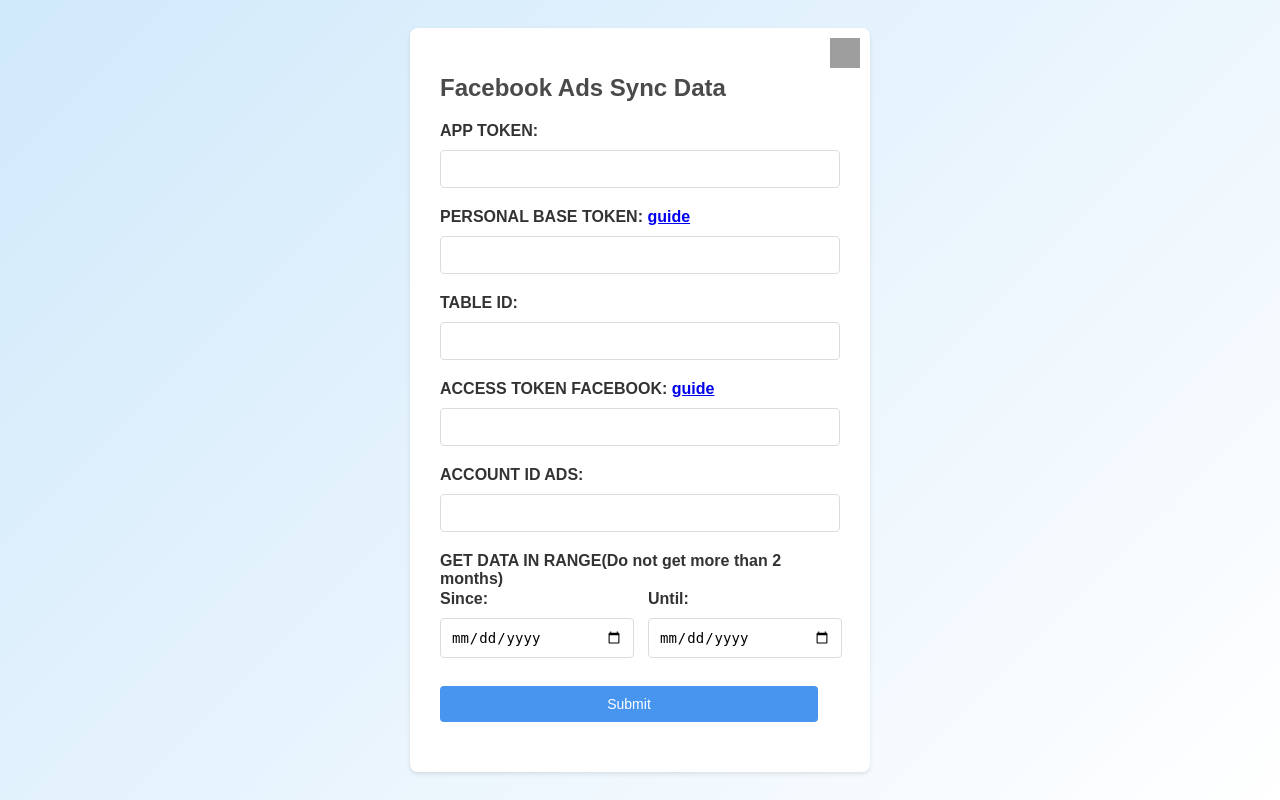
After one commit to hieu2211/connector-fbads-v2, a Flask app: template templates/index.html in a window 1280 px wide. The commit adds this page. Run offline with Flask 3, Linux system fonts and the light colour scheme; the template is opened without the code that fills it, so the values that code supplies are empty; grey boxes are pictures that could not be loaded.

Commit message:
Update interface and update start time, end time

```diff
--- a/main.py
+++ b/main.py
@@ -1,5 +1,6 @@
-from flask import Flask, request, render_template
+from flask import Flask, request, render_template, jsonify
 from playground.synsc_facebook_ads import mainfnc
+import pandas as pd
 
 app = Flask(__name__)
 
@@ -7,26 +8,45 @@
 @app.route('/', methods=['GET', 'POST'])
 def index():
     if request.method == 'POST':
-        # Get form data
-        APP_TOKEN = request.form['APP_TOKEN']
-        PERSONAL_BASE_TOKEN = request.form['PERSONAL_BASE_TOKEN']
-        TABLE_ID = request.form['TABLE_ID']
-        access_token = request.form['access_token']
-        list_account = request.form['list_account'].split(',')
+        try:
+            # Get form data
+            APP_TOKEN = request.form['APP_TOKEN']
+            PERSONAL_BASE_TOKEN = request.form['PERSONAL_BASE_TOKEN']
+            TABLE_ID = request.form['TABLE_ID']
+            access_token = request.form['access_token']
+            list_account = request.form['list_account'].split(',')
 
-        # Save these values in the synsc_facebook_ads module
-        from playground import synsc_facebook_ads
-        synsc_facebook_ads.APP_TOKEN = APP_TOKEN
-        synsc_facebook_ads.PERSONAL_BASE_TOKEN = PERSONAL_BASE_TOKEN
-        synsc_facebook_ads.TABLE_ID = TABLE_ID
-        synsc_facebook_ads.access_token = access_token
-        synsc_facebook_ads.list_account = list_account
+            since = request.form['since']
+            until = request.form['until']
+            # Format dates to 'yyyy-mm-dd'
+            since = pd.to_datetime(since).strftime('%Y-%m-%d')
+            until = pd.to_datetime(until).strftime('%Y-%m-%d')
 
-        # Call the main function
-        result = mainfnc()
-        return result if result else "Main function executed successfully."
+            # Save these values in the synsc_facebook_ads module
+            from playground import synsc_facebook_ads
+            synsc_facebook_ads.APP_TOKEN = APP_TOKEN
+            synsc_facebook_ads.PERSONAL_BASE_TOKEN = PERSONAL_BASE_TOKEN
+            synsc_facebook_ads.TABLE_ID = TABLE_ID
+            synsc_facebook_ads.access_token = access_token
+            synsc_facebook_ads.list_account = list_account
+            synsc_facebook_ads.last_2day = since
+            synsc_facebook_ads.yesterday = until
+            # Call the main function
+            result = mainfnc()
+            if result is not None:
+                return jsonify(status='success', message=result)
+            else:
+                return jsonify(
+                    status='error',
+                    message=
+                    "Please double check the information you have configured.")
+        except Exception as e:
+            # Log và trả về thông báo lỗi
+            error_message = str(e)
+            return jsonify(status='error',
+                           message=f"An error occurred: {error_message}")
 
-    return render_template('form.html')
+    return render_template('index.html')
 
 
 if __name__ == '__main__':
--- a/playground/synsc_facebook_ads.py
+++ b/playground/synsc_facebook_ads.py
@@ -13,21 +13,23 @@
 # Load environment variables
 load_dotenv(find_dotenv())
 
-# APP_TOKEN = os.environ['APP_TOKEN']
-# PERSONAL_BASE_TOKEN = os.environ['PERSONAL_BASE_TOKEN']
-# TABLE_ID = os.environ['TABLE_ID']
+APP_TOKEN = ""
+PERSONAL_BASE_TOKEN = ""
+TABLE_ID = ""
 
 # Define necessary variables
-yesterday = (datetime.today() - timedelta(1)).strftime('%Y-%m-%d')
-last_2day = (datetime.today() - timedelta(2)).strftime('%Y-%m-%d')
+yesterday = ""
+last_2day = ""
 today = datetime.today().strftime('%Y-%m-%d')
 api_url = 'https://graph.facebook.com/v20.0/'
 access_token = ''  # Thay bằng Access Token của bạn
 list_account = []  # Thay bằng danh sách các tài khoản của bạn
 
 
-# Function to create a report and get the job_id
+# Function to create a report and get the job_idx
 def create_report(account):
+  # print("h" + yesterday)x`x
+  # print(last_2day)
   url = api_url + 'act_' + account + '/insights'
   params = {
       "access_token": access_token,
@@ -98,7 +100,7 @@
   return dft
 
 
-# Main function
+  # Main function
 def mainfnc():
   # Build Lark client
   client: BaseClient = BaseClient.builder() \
@@ -110,6 +112,7 @@
   bitable_fields = get_bitable_fields(client, TABLE_ID)
   if not bitable_fields:
     print("Could not retrieve Bitable fields. Exiting.")
+    print("<script>showErrorMessage();</script>")
     return
 
   for account in list_account:
@@ -119,7 +122,7 @@
     except Exception as e:
       print(f"Failed to create report for account {account}. Error: {e}")
       continue
-
+    print(1)
     # Wait for the report to be ready
     if wait_for_report(job_id):
       try:
@@ -127,7 +130,7 @@
       except Exception as e:
         print(f"Failed to retrieve CSV data for account {account}. Error: {e}")
         continue
-
+      print(2)
       if df is None or df.empty:
         print(f"No data retrieved for account {account}.")
         continue
@@ -153,6 +156,9 @@
     else:
       print(f"Report for account {account} did not complete.")
 
+  # Nếu công việc hoàn thành mà không có lỗi nào
+  print("<script>showSuccessMessage();</script>")
+
 
 # Run main function
 if __name__ == "__main__":
--- a/static/style.css
+++ b/static/style.css
@@ -28,20 +28,23 @@
     display: block;
     color: #333333;
     font-weight: bold;
-    margin-bottom: 8px;
+    margin-bottom: 2px;
 }
 
 input[type="text"],
-input[type="submit"] {
+input[type="submit"],
+input[type="date"]{
     width: calc(100% - 22px); /* Width minus padding and border */
     padding: 10px;
     margin-bottom: 20px;
+    margin-top: 8px;
     border: 1px solid #dcdcdc;
     border-radius: 4px;
     font-size: 14px;
 }
 
-input[type="text"]:focus {
+input[type="text"]:focus,
+input[type="date"]:focus{
     border-color: #4895ef;
     outline: none;
 }
@@ -64,3 +67,24 @@
     top: 10px;
     right: 10px;
 }
+
+/* Style for the date range div to align items in one row */
+.date-range {
+    display: flex;
+    justify-content: space-between;
+}
+.date-range div {
+    width: 48%; /* Make each date input take up about half the available width */
+}
+.date-range label {
+    margin-bottom: 2px; /* Adjust margin for the date labels */
+}
+.date-range input[type="date"] {
+    width: calc(100% - 20px); /* Width minus padding and border */
+}
+
+.error {
+    color: red;
+    font-weight: bold;
+    margin-top: 10px;
+}
--- /dev/null
+++ b/templates/index.html
@@ -0,0 +1,103 @@
+<!doctype html>
+<html lang="en">
+<head>
+    <meta charset="UTF-8">
+    <meta name="viewport" content="width=device-width, initial-scale=1.0">
+    <title>Facebook Ads Sync</title>
+    <link rel="stylesheet" type="text/css" href="{{ url_for('static', filename='style.css') }}">
+    <!-- <script>
+        function showLoadingMessage() {
+            document.getElementById("loadingMessage").style.display = "block";
+            document.getElementById("successMessage").style.display = "none";
+            document.getElementById("errorMessage").style.display = "none";
+        }
+        function showSuccessMessage() {
+            document.getElementById("loadingMessage").style.display = "none";
+            document.getElementById("successMessage").style.display = "block";
+            document.getElementById("errorMessage").style.display = "none";
+        }
+        function showErrorMessage() {
+            document.getElementById("loadingMessage").style.display = "none";
+            document.getElementById("successMessage").style.display = "none";
+            document.getElementById("errorMessage").style.display = "block";
+        }
+    </script> -->
+    <script>
+        function showErrorMessage(message) {
+            const errorDiv = document.getElementById('error-message');
+            errorDiv.innerText = message;
+            errorDiv.style.display = 'block';
+        }
+        async function submitForm(event) {
+            event.preventDefault();  // Ngăn chặn hành vi submit mặc định của form
+            const formData = new FormData(event.target);
+            try {
+                const response = await fetch('/', {
+                    method: 'POST',
+                    body: formData
+                });
+                const result = await response.json();
+                if (result.status === 'error') {
+                    showErrorMessage(result.message);
+                } else if (result.status === 'success') {
+                    window.location.reload();  // Tải lại trang nếu thành công
+                }
+            } catch (error) {
+                showErrorMessage('An unexpected error occurred.');
+            }
+        }
+    </script>
+</head>
+
+<body>
+
+    <form method="post" enctype="multipart/form-data" onsubmit="submitForm(event)">
+        <div class="form-header">
+            <h1>Facebook Ads Sync Data</h1>
+            <img src="https://substackcdn.com/image/fetch/w_96,c_limit,f_auto,q_auto:good,fl_progressive:steep/https%3A%2F%2Fsubstack-post-media.s3.amazonaws.com%2Fpublic%2Fimages%2Fdc15a399-a7af-4af8-8438-86d7579d298b_400x400.png" alt="Logo" class="form-logo">
+        </div>
+
+        <label for="APP_TOKEN">APP TOKEN:</label>
+        <input type="text" id="APP_TOKEN" name="APP_TOKEN" required>
+
+        <label for="PERSONAL_BASE_TOKEN">PERSONAL BASE TOKEN: <span><a href="https://transform.larksuite.com/docx/YhHld2ZknosMHuxjtW9ujzaWsTg?from=from_copylink" target="_blank">guide</a></span></label>
+
+        <input type="text" id="PERSONAL_BASE_TOKEN" name="PERSONAL_BASE_TOKEN" required>
+
+        <label for="TABLE_ID">TABLE ID:</label>
+        <input type="text" id="TABLE_ID" name="TABLE_ID" required>
+
+        <label for="access_token">ACCESS TOKEN FACEBOOK: <span><a href="https://transform.larksuite.com/docx/VxLUd4rh6onDb4xbu9IuFxbSs4e" target="_blank">guide</a></span></label>
+        <input type="text" id="access_token" name="access_token" required>
+
+        <label for="list_account">ACCOUNT ID ADS:</label>
+        <input type="text" id="list_account" name="list_account" required>
+
+        <!-- New datetime fields -->
+        <label for="date">GET DATA IN RANGE(Do not get more than 2 months)</label>
+        <div class="date-range">
+            <div>
+                <label for="since">Since:</label>
+                <input type="date" id="since" name="since" required>
+            </div>
+            <div>
+                <label for="until">Until:</label>
+                <input type="date" id="until" name="until" required>
+            </div>
+        </div>
+
+        <input type="submit" value="Submit">
+
+        <div id="error-message" style="display:none; color: red; font-weight: bold;"></div>
+
+        <!-- Loading message -->
+        <!-- <div id="loadingMessage" style="display:none;">Processing, please wait...</div>
+        <div id="successMessage" style="display:none;">Success! Operation completed.</div>
+        <div id="errorMessage" style="display:none;">Error! Operation failed.</div> -->
+    </form>
+
+    <!-- Loading message -->
+
+
+</body>
+</html>
```
Also changed, not shown: templates/form.html (deleted, +0 -35 lines).
